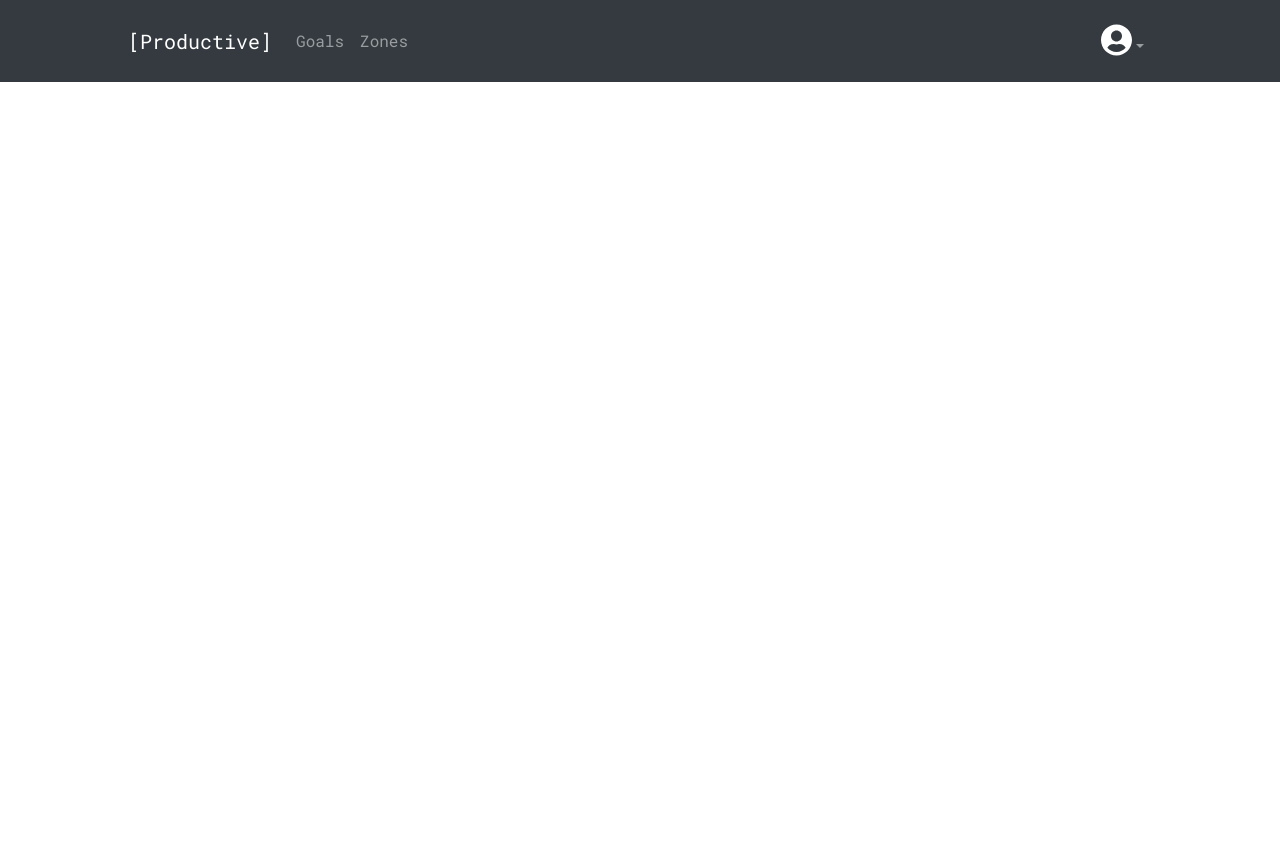
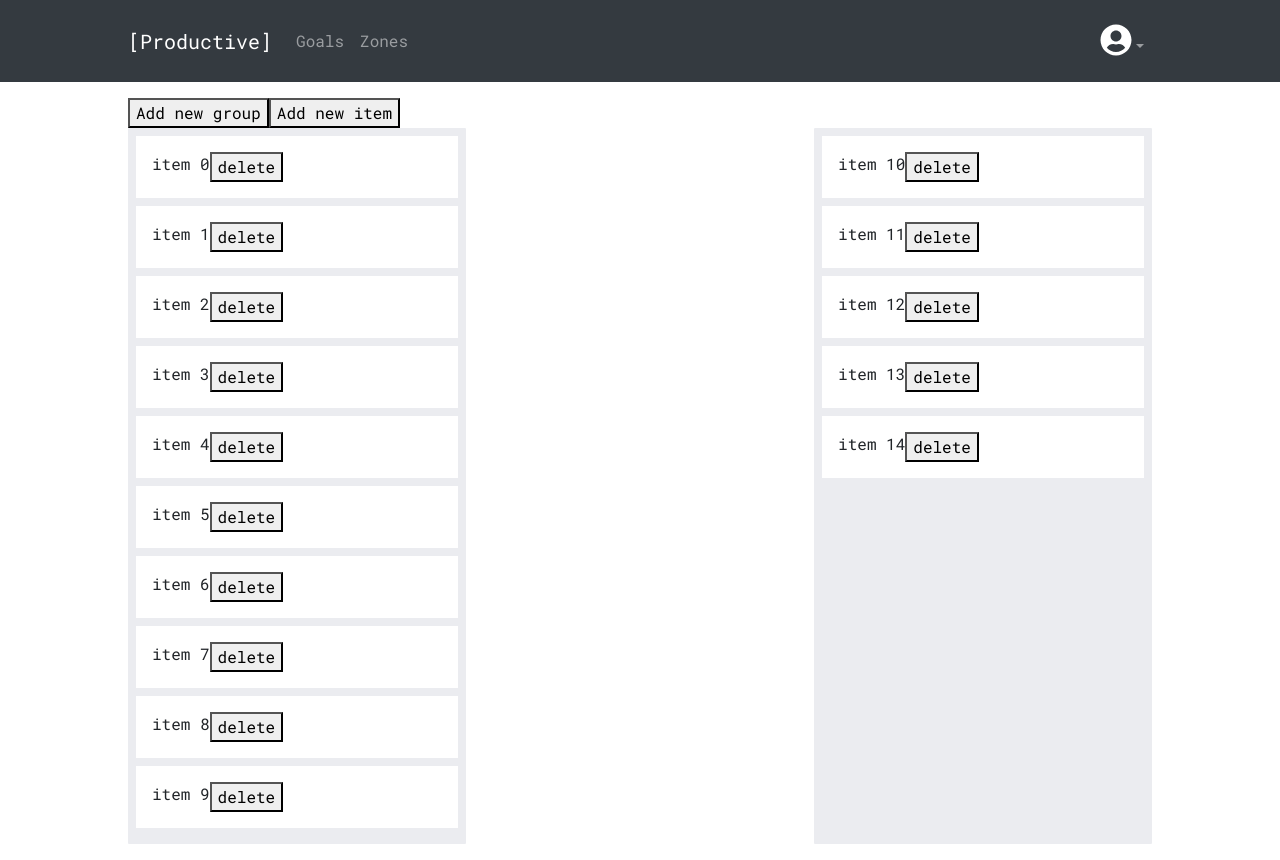
Before and after one commit to long74100/ProductiveTogether, a React (Create React App) app in the folder Frontend/: page /dailygoal in a window 1280 px wide. Before the commit the page ends 800 px from the top, so only its background shows below. Built offline with nearby package versions, Linux system fonts and the light colour scheme; no server answers; sample sign-in values are in the browser's storage.

Commit message:
starting kanban for goal

```diff
--- a/Frontend/package.json
+++ b/Frontend/package.json
@@ -3,6 +3,7 @@
   "version": "0.1.0",
   "private": true,
   "dependencies": {
+    "@fortawesome/fontawesome-svg-core": "^1.2.28",
     "@fortawesome/free-brands-svg-icons": "^5.13.0",
     "@fortawesome/free-regular-svg-icons": "^5.13.0",
     "@fortawesome/free-solid-svg-icons": "^5.13.0",
@@ -14,6 +15,7 @@
     "@types/jest": "^24.9.1",
     "@types/node": "^12.12.37",
     "@types/react": "^16.9.34",
+    "@types/react-beautiful-dnd": "^12.1.2",
     "@types/react-dom": "^16.9.7",
     "@types/react-modal": "^3.10.5",
     "@types/react-redux": "^7.1.7",
@@ -22,6 +24,7 @@
     "history": "^4.10.1",
     "node-sass": "^4.14.0",
     "react": "^16.13.1",
+    "react-beautiful-dnd": "^13.0.0",
     "react-bootstrap": "^1.0.1",
     "react-dom": "^16.13.1",
     "react-modal": "^3.11.2",
@@ -31,6 +34,7 @@
     "redux": "^4.0.5",
     "redux-devtools-extension": "^2.13.8",
     "redux-thunk": "^2.3.0",
+    "save": "^2.4.0",
     "typescript": "^3.7.5"
   },
   "scripts": {
--- a/Frontend/src/App.tsx
+++ b/Frontend/src/App.tsx
@@ -4,6 +4,7 @@
 import { Router, Route, Switch } from 'react-router-dom'
 
 import {
+  Kanban,
   LoginPage,
   PrivateComponent,
   PrivateRoute,
@@ -45,6 +46,7 @@
           <Switch>
             <PrivateComponent exact path="/" component={HomePage} />
             <Route path="/dailygoals" component={DailyGoals} />
+            <Route path='/dailygoal' component={Kanban} />
             <Route path='/login' component={LoginPage} />
             <Route path='/Register' component={RegisterPage} />
           </Switch>
--- /dev/null
+++ b/Frontend/src/components/Kanban.tsx
@@ -0,0 +1,158 @@
+import React, { useState } from "react";
+import ReactDOM from "react-dom";
+import { DragDropContext, Droppable, Draggable } from "react-beautiful-dnd";
+
+// fake data generator
+const getItems = (count: number, offset = 0) =>
+    Array.from({ length: count }, (v, k) => k).map(k => ({
+        id: `item-${k + offset}-${new Date().getTime()}`,
+        content: `item ${k + offset}`
+    }));
+
+const reorder = (list: Array<any>, startIndex: number, endIndex: number) => {
+    const result = Array.from(list);
+    const [removed] = result.splice(startIndex, 1);
+    result.splice(endIndex, 0, removed);
+
+    return result;
+};
+
+/**
+ * Moves an item from one list to another list.
+ */
+const move = (source: Array<any>, destination: Array<any>, droppableSource: any, droppableDestination: any) => {
+    const sourceClone = Array.from(source);
+    const destClone = Array.from(destination);
+    const [removed] = sourceClone.splice(droppableSource.index, 1);
+
+    destClone.splice(droppableDestination.index, 0, removed);
+
+    const result: any = {};
+    result[droppableSource.droppableId] = sourceClone;
+    result[droppableDestination.droppableId] = destClone;
+
+    return result;
+};
+const grid = 8;
+
+const getItemStyle = (isDragging: boolean, draggableStyle: any) => ({
+    // some basic styles to make the items look a bit nicer
+    userSelect: "none",
+    padding: grid * 2,
+    margin: `0 0 ${grid}px 0`,
+
+    // change background colour if dragging
+    background: isDragging ? "lightgreen" : "#fff",
+
+    // styles we need to apply on draggables
+    ...draggableStyle
+});
+
+const getListStyle = (isDraggingOver: boolean) => ({
+    background: isDraggingOver ? "lightblue" : "#ebecf0",
+    padding: grid,
+});
+
+const Kanban = () => {
+    const [state, setState] = useState([getItems(10), getItems(5, 10)]);
+
+    function onDragEnd(result: any) {
+        const { source, destination } = result;
+
+        // dropped outside the list
+        if (!destination) {
+            return;
+        }
+        const sInd = +source.droppableId;
+        const dInd = +destination.droppableId;
+
+        if (sInd === dInd) {
+            const items = reorder(state[sInd], source.index, destination.index);
+            const newState = [...state];
+            newState[sInd] = items;
+            setState(newState);
+        } else {
+            const result = move(state[sInd], state[dInd], source, destination);
+            const newState = [...state];
+            newState[sInd] = result[sInd];
+            newState[dInd] = result[dInd];
+
+            setState(newState.filter(group => group.length));
+        }
+    }
+
+    return (
+        <div>
+            <button
+                type="button"
+                onClick={() => {
+                    setState([...state, []]);
+                }}
+            >
+                Add new group
+            </button>
+            <button
+                type="button"
+                onClick={() => {
+                    setState([...state, getItems(1)]);
+                }}
+            >
+                Add new item
+            </button>
+            <div className='kanban'>
+                <DragDropContext onDragEnd={onDragEnd}>
+                    {state.map((el, ind) => (
+                        <Droppable key={ind} droppableId={`${ind}`}>
+                            {(provided, snapshot) => (
+                                <div
+                                    ref={provided.innerRef}
+                                    style={getListStyle(snapshot.isDraggingOver)}
+                                    {...provided.droppableProps}
+                                >
+                                    {el.map((item, index) => (
+                                        <Draggable
+                                            key={item.id}
+                                            draggableId={item.id}
+                                            index={index}
+                                        >
+                                            {(provided, snapshot) => (
+                                                <div
+                                                    ref={provided.innerRef}
+                                                    {...provided.draggableProps}
+                                                    {...provided.dragHandleProps}
+                                                    style={getItemStyle(
+                                                        snapshot.isDragging,
+                                                        provided.draggableProps.style
+                                                    )}
+                                                >
+                                                    <div className='d-flex'>
+                                                        {item.content}
+                                                        <button
+                                                            type="button"
+                                                            onClick={() => {
+                                                                const newState = [...state];
+                                                                newState[ind].splice(index, 1);
+                                                                setState(
+                                                                    newState.filter(group => group.length)
+                                                                );
+                                                            }}
+                                                        >
+                                                            delete
+                            </button>
+                                                    </div>
+                                                </div>
+                                            )}
+                                        </Draggable>
+                                    ))}
+                                    {provided.placeholder}
+                                </div>
+                            )}
+                        </Droppable>
+                    ))}
+                </DragDropContext>
+            </div>
+        </div>
+    );
+}
+
+export default Kanban;
--- a/Frontend/src/components/Nav.tsx
+++ b/Frontend/src/components/Nav.tsx
@@ -12,7 +12,7 @@
         <Navbar.Collapse id="responsive-navbar-nav">
             <Nav className="mr-auto">
                 <Nav.Link href="/dailygoals">Goals</Nav.Link>
-                <Nav.Link href="/pricing">Zones</Nav.Link>
+                <Nav.Link href="/dailygoal">Zones</Nav.Link>
             </Nav>
             <Nav>
                 <NavDropdown title={<FontAwesomeIcon icon={faUserCircle} size='2x' style={{ color: 'white' }} />} id="collasible-nav-dropdown">
--- a/Frontend/src/components/index.ts
+++ b/Frontend/src/components/index.ts
@@ -5,6 +5,7 @@
 import Nav from './Nav';
 import RegisterPage from './RegisterPage';
 import ModalManager from './ModalManager';
+import Kanban from './Kanban';
 
 export {
     DailyGoals,
@@ -13,5 +14,6 @@
     PrivateRoute,
     ModalManager,
     Nav,
-    RegisterPage
+    RegisterPage,
+    Kanban
 }
--- /dev/null
+++ b/Frontend/src/styles/Kanban.scss
@@ -0,0 +1,9 @@
+.kanban {
+    display: flex;
+    justify-content: space-between;
+
+    & > div {
+        border-radius: 1px;
+        width: 33% !important;
+    }
+}
--- a/Frontend/src/styles/index.scss
+++ b/Frontend/src/styles/index.scss
@@ -14,3 +14,4 @@
 
 @import 'App.scss';
 @import 'GoalCard.scss';
+@import 'Kanban.scss';
```
Also changed, not shown: 1 other file (tests, documents, lock files or other folders).
